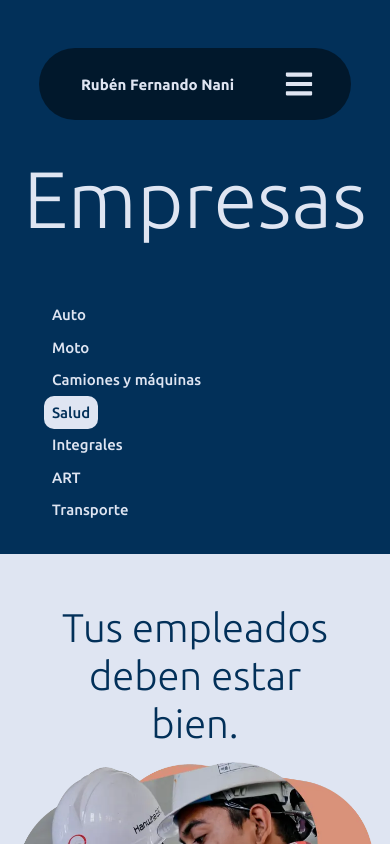
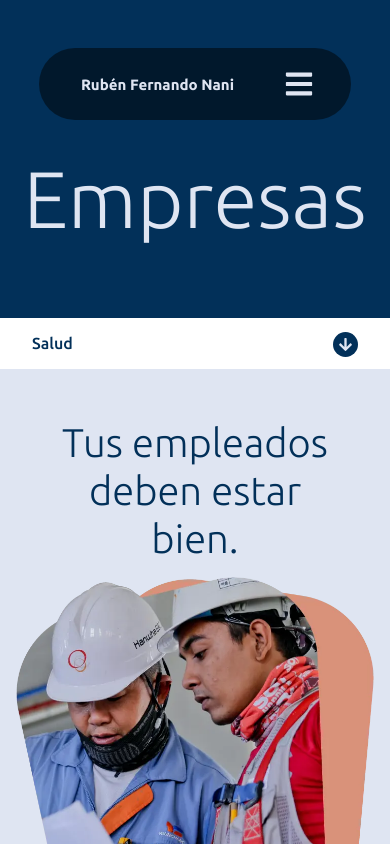
Before and after one commit to Kimiolivero666/Ruben-Nani-Seguros, a Next.js app: page /empresas/salud in a window 390 px wide. Shown: the top 844 px of the page. Built offline with nearby package versions, Linux system fonts and the light colour scheme.

Commit message:
sub menu responsive empresas

```diff
--- a/src/app/empresas/art/page.tsx
+++ b/src/app/empresas/art/page.tsx
@@ -2,11 +2,13 @@ import CotizarButton from '@/components/UI/CotizarButton'
 import HeroPersonas from '@/components/shared/HeroPersonas'
 import React from 'react'
 import styles from './art.module.css';
+import TitleSubMenu from '@/components/shared/TitleSubmenu/TitleSubMenu';
 
 const page = () => {
   return (
 
     <div>
+      <TitleSubMenu text='ART' />
       <HeroPersonas
         text1="Cuidás a tus"
         text2="empleados,"
--- a/src/app/empresas/camiones-y-maquinas-viales/page.tsx
+++ b/src/app/empresas/camiones-y-maquinas-viales/page.tsx
@@ -4,10 +4,13 @@ import { Col, Container, Row } from 'react-bootstrap'
 import styles from './camiones.module.css';
 import Image from 'next/image';
 import FooterPersonas from '@/components/shared/FooterPersonas';
+import TitleSubMenu from '@/components/shared/TitleSubmenu/TitleSubMenu';
 
 const page = () => {
   return (
     <div>
+      <TitleSubMenu text='Camiones y máquinas' />
+
       <HeroPersonas
         text1="Asegurá tu"
         text2="flota de"
--- a/src/app/empresas/integrales/page.tsx
+++ b/src/app/empresas/integrales/page.tsx
@@ -4,10 +4,13 @@ import React from 'react'
 import { Container } from 'react-bootstrap'
 import styles from './integrales.module.css';
 import CotizarButton from '@/components/UI/CotizarButton';
+import TitleSubMenu from '@/components/shared/TitleSubmenu/TitleSubMenu';
 
 const page = () => {
   return (
     <div>
+      <TitleSubMenu text='Integrales' />
+
       <HeroPersonas
         text1="Agrupá riesgos"
         text2="en una misma"
--- a/src/app/empresas/moto/page.tsx
+++ b/src/app/empresas/moto/page.tsx
@@ -4,11 +4,14 @@ import { Container } from 'react-bootstrap'
 import TextBox from '@/components/UI/TextBox';
 import FooterPersonas from '@/components/shared/FooterPersonas';
 import HeroPersonas from '@/components/shared/HeroPersonas';
+import TitleSubMenu from '@/components/shared/TitleSubmenu/TitleSubMenu';
 
 const moto = () => {
   return (
 
     <>
+    <TitleSubMenu text='Moto' />
+
       <HeroPersonas
         text1="Consultá por"
         text2="tu flota."
--- a/src/app/empresas/page.tsx
+++ b/src/app/empresas/page.tsx
@@ -1,6 +1,7 @@
 import DataTable from '@/components/UI/DataTable'
 import FooterPersonas from '@/components/shared/FooterPersonas'
 import HeroPersonas from '@/components/shared/HeroPersonas'
+import TitleSubMenu from '@/components/shared/TitleSubmenu/TitleSubMenu'
 import React from 'react'
 import { Container } from 'react-bootstrap'
 
@@ -8,6 +9,8 @@ import { Container } from 'react-bootstrap'
 const EmpresasPage = () => {
   return (
     <>
+    <TitleSubMenu text='Auto' />
+
       <HeroPersonas
         text1="Consultá por"
         text2="tu flota."
--- a/src/app/empresas/salud/page.tsx
+++ b/src/app/empresas/salud/page.tsx
@@ -6,10 +6,13 @@ import { Container } from 'react-bootstrap';
 import TextBox from '@/components/UI/TextBox';
 import ButtonPrimary from '@/components/UI/ButtonPrimary';
 import CotizarButton from '@/components/UI/CotizarButton';
+import TitleSubMenu from '@/components/shared/TitleSubmenu/TitleSubMenu';
 
 const page = () => {
   return (
     <div>
+      <TitleSubMenu text='Salud' />
+
       <HeroPersonas
         text1="Tus empleados"
         text2="deben estar"
--- a/src/app/empresas/transporte/page.tsx
+++ b/src/app/empresas/transporte/page.tsx
@@ -4,10 +4,13 @@ import React from 'react'
 import { Container } from 'react-bootstrap'
 import styles from './transporte.module.css';
 import CotizarButton from '@/components/UI/CotizarButton';
+import TitleSubMenu from '@/components/shared/TitleSubmenu/TitleSubMenu';
 
 const transporte = () => {
   return (
     <div>
+      <TitleSubMenu text='Transporte' />
+
       <HeroPersonas
         text1="Asegurá tus"
         text2="cargas valiosas."
--- a/src/components/shared/SubMenuEmpresas.tsx
+++ b/src/components/shared/SubMenuEmpresas.tsx
@@ -2,28 +2,49 @@
 
 import Link from "next/link";
 import styles from './subMenuEmpresas.module.css';
-import { useState, useEffect } from "react";
-import { usePathname, useSearchParams } from 'next/navigation';
+import { useEffect, useState } from "react";
+
+// importacion de arrow
+import { FaArrowDown } from "react-icons/fa";
+import { FaArrowUp } from "react-icons/fa";
+
 
 function SubMenuEmpresas() {
-    const pathname = usePathname(); // Obtiene la ruta actual
-    const [activeLink, setActiveLink] = useState(pathname.split('/')[2] || 'empresas'); // Extraer la parte relevante de la ruta
+    const [activeLink, setActiveLink] = useState('empresas');
+    const [menuOpen, setMenuOpen] = useState(false);
 
+    // Leer el enlace activo de localStorage al montar el componente
     useEffect(() => {
-        // Ajustar activeLink basado en la ruta actual
-        setActiveLink(pathname.split('/')[2] || 'empresas');
-        // Desplazarse hacia la parte superior después de un cambio de ruta
-        window.scrollTo({
-            top: 0,
-            behavior: 'smooth'
-        });
-    }, [pathname]); // Solo observar cambios en pathname
+        const savedActiveLink = localStorage.getItem('activeLink');
+        if (savedActiveLink) {
+            setActiveLink(savedActiveLink);
+        }
+    }, []);
 
+
+    // Guardar el enlace activo en localStorage cuando se cambia
     const handleLinkClick = (linkId: string) => {
         setActiveLink(linkId);
+        localStorage.setItem('activeLink', linkId);
+        setMenuOpen(false);  // Cierra el menú al hacer clic en un enlace
     };
 
+    const toggleMenu = () => {
+        setMenuOpen(!menuOpen);
+    };
+
+    // Añadir o remover overflow hidden al body según el estado del menú
+    useEffect(() => {
+        if (menuOpen) {
+            document.body.style.overflow = 'hidden';
+        } else {
+            document.body.style.overflow = '';
+        }
+    }, [menuOpen]);
+
     return (
+        <nav className="position-relative">
+            <div className={`${styles.subMenuBox} ${menuOpen ? styles.menuVisible : styles.menuHidden}`}>
                 <ul className={styles.subMenu}>
                     <li>
                         <Link
@@ -75,6 +96,13 @@ function SubMenuEmpresas() {
                         >Transporte</Link>
                     </li>
                 </ul>
+            </div>
+            {menuOpen ? (
+                <FaArrowUp className={styles.barns} onClick={toggleMenu} />
+            ) : (
+                <FaArrowDown className={styles.barns} onClick={toggleMenu} />
+            )}
+        </nav>
     );
 }
 
--- a/src/components/shared/subMenu.module.css
+++ b/src/components/shared/subMenu.module.css
@@ -90,11 +90,10 @@
         gap: 0.5rem;
         height: auto;
         width: 100%;
-        align-items: center;
+        align-items: start;
         padding-top: 2rem;
         padding-bottom: 2rem;
         margin: 0;
-        padding-left: 0;
     }
 
     .menuVisible {
--- a/src/components/shared/subMenuEmpresas.module.css
+++ b/src/components/shared/subMenuEmpresas.module.css
@@ -36,7 +36,11 @@
     font-size: 20px;
 }
 
+.barns {
+    display: none;
+}
 
+/* Estilos para pantallas grandes */
 @media screen and (max-width: 1200px) {
     .link {
         font-size: 15px;
@@ -67,10 +71,49 @@
 
 /* responsive */
 
- @media screen and (max-width: 768px){
+@media screen and (max-width: 768px) {
+    .barns {
+        display: block;
+        background: var(--azul);
+        color: var(--blanco);
+        position: absolute;
+        right: 20px;
+        bottom: -55px;
+        padding: 5px;
+        border-radius: 50%;
+        font-size: 25px;
+        cursor: pointer;
+    }
+
+    .subMenuBox {
+        width: 100%;
+        position: absolute;
+        top: 70px;
+        display: none;
+        /* Inicialmente oculto */
+        background: var(--celeste);
+        transition: display 0.3s ease-in-out;
+    }
+
     .subMenu {
         flex-direction: column;
         gap: 0.5rem;
+        height: auto;
+        width: 100%;
+        align-items: start;
+        padding-top: 2rem;
+        padding-bottom: 2rem;
+        margin: 0;
+    }
+
+    .menuVisible {
+        display: block;
+        /* Mostrar menú cuando esté abierto */
+    }
+
+    .menuHidden {
+        display: none;
+        /* Ocultar menú cuando esté cerrado */
     }
 
     .link {
@@ -82,7 +125,6 @@
     .link.activeLink {
         padding: 0.5rem;
         font-size: 15px;
-        font-size: 15px;
     }
 
 }
```
Also changed, not shown: src/components/shared/SubMenu.tsx (+12 -0 lines). Lines whose indentation alone changed are shown as unchanged.
